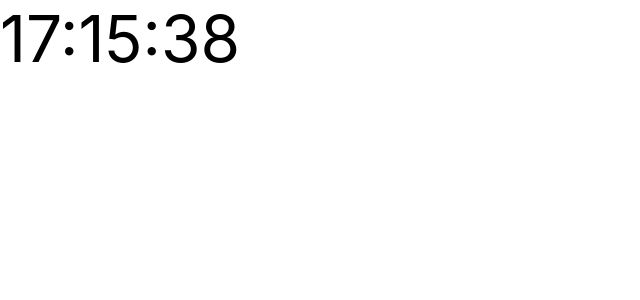
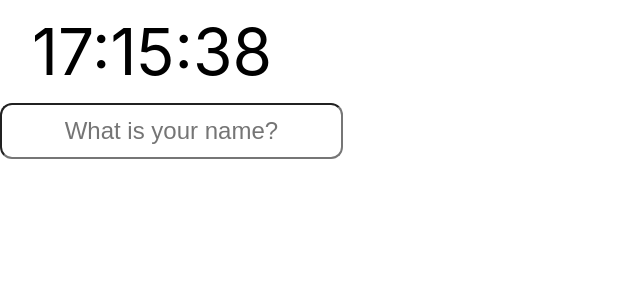
Before and after one commit to choi2021/lalaland, a React (Create React App) app: page / in a window 1280 px wide. Shown: the top 300 px of the page, without its empty margins (0-640 px from the left). Built offline with nearby package versions, Linux system fonts and the light colour scheme.

Commit message:
userName 로직/UI 로컬스토리지 이용해서 추가

```diff
--- a/src/App.css
+++ /dev/null
@@ -1,38 +0,0 @@
-.App {
-  text-align: center;
-}
-
-.App-logo {
-  height: 40vmin;
-  pointer-events: none;
-}
-
-@media (prefers-reduced-motion: no-preference) {
-  .App-logo {
-    animation: App-logo-spin infinite 20s linear;
-  }
-}
-
-.App-header {
-  background-color: #282c34;
-  min-height: 100vh;
-  display: flex;
-  flex-direction: column;
-  align-items: center;
-  justify-content: center;
-  font-size: calc(10px + 2vmin);
-  color: white;
-}
-
-.App-link {
-  color: #61dafb;
-}
-
-@keyframes App-logo-spin {
-  from {
-    transform: rotate(0deg);
-  }
-  to {
-    transform: rotate(360deg);
-  }
-}
--- a/src/App.js
+++ /dev/null
@@ -1,12 +0,0 @@
-import "./App.css";
-import Timer from "./component/timer/timer";
-
-function App() {
-  return (
-    <>
-      <Timer></Timer>
-    </>
-  );
-}
-
-export default App;
--- /dev/null
+++ b/src/App.jsx
@@ -0,0 +1,16 @@
+import styles from "./App.module.css";
+import Name from "./component/name/name";
+import Timer from "./component/timer/timer";
+
+function App() {
+  return (
+    <div className={styles.app}>
+      <header>
+        <Timer></Timer>
+        <Name></Name>
+      </header>
+    </div>
+  );
+}
+
+export default App;
--- /dev/null
+++ b/src/App.module.css
@@ -0,0 +1,7 @@
+@value colorWhite,colorBlue from "./common/color.css";
+
+.app {
+  background-color: colorBlue;
+  height: 100vh;
+  color: colorWhite;
+}
--- a/src/common/color.css
+++ b/src/common/color.css
@@ -1,6 +1,6 @@
 @value colorDarkBlue: #67758c;
 @value colorWhite: #f4f4f4;
-@value colorBlue: #A5F7FF;
+@value colorBlue: #6683D9;
 @value colorLightYellow: #fff6cb;
 @value colorDeepYellow: #feac3e;
 @value colorBlack: #060400;
--- /dev/null
+++ b/src/component/name/name.jsx
@@ -0,0 +1,60 @@
+import React, { useEffect, useRef, useState } from "react";
+import styles from "./name.module.css";
+
+const Name = (props) => {
+  const [name, setName] = useState();
+  const [onName, setOnName] = useState(false);
+  const inputRef = useRef();
+  const formRef = useRef();
+
+  useEffect(() => {
+    getName();
+  }, []);
+
+  const getName = () => {
+    const user = localStorage.getItem("user");
+    user && setName(user);
+    user && setOnName(true);
+  };
+
+  const setNameIntoLocalStrorage = (name) => {
+    localStorage.setItem("user", name);
+  };
+
+  const handleSubmit = (e) => {
+    e.preventDefault();
+    const value = inputRef.current.value;
+    setName(value);
+    setNameIntoLocalStrorage(value);
+    formRef.current.reset();
+  };
+
+  return (
+    <section>
+      <form onSubmit={handleSubmit} ref={formRef}>
+        {!onName ? (
+          <input
+            ref={inputRef}
+            className={styles.input}
+            type="text"
+            placeholder="What is your name?"
+          />
+        ) : (
+          <span className={`${styles.name} ${activateName(onName)}`}>
+            {name}
+          </span>
+        )}
+      </form>
+    </section>
+  );
+};
+
+function activateName(on) {
+  if (!on) {
+    return;
+  } else {
+    return styles.active;
+  }
+}
+
+export default Name;
--- /dev/null
+++ b/src/component/name/name.module.css
@@ -0,0 +1,31 @@
+@value colorBlue,colorWhite from "../../common/color.css";
+
+.input {
+  font-size: 1.5rem;
+  padding: 0.5em 0.6em;
+  background-color: transparent;
+  border: 2px solid colorWhite;
+  border-radius: 0.5em;
+  color: colorWhite;
+  text-align: center;
+}
+
+.input::placeholder {
+  color: colorWhite;
+}
+
+.input:focus {
+  outline: none;
+}
+
+.name {
+  padding: 0.5em 1em;
+  border-radius: 0.5em;
+  border: 2px solid colorWhite;
+  font-size: 1.5rem;
+  display: none;
+}
+
+.name.active {
+  display: inline;
+}
--- a/src/component/timer/timer.module.css
+++ b/src/component/timer/timer.module.css
@@ -1,3 +1,13 @@
+@value colorBlue,colorWhite from "../../common/color.css";
+
 .timer {
   font-size: 4rem;
+  padding: 0.2em 0.5em;
+  border-radius: 0.25em;
+  display: inline-block;
 }
+
+.timer:hover {
+  background-color: colorWhite;
+  color: colorBlue;
+}
```
